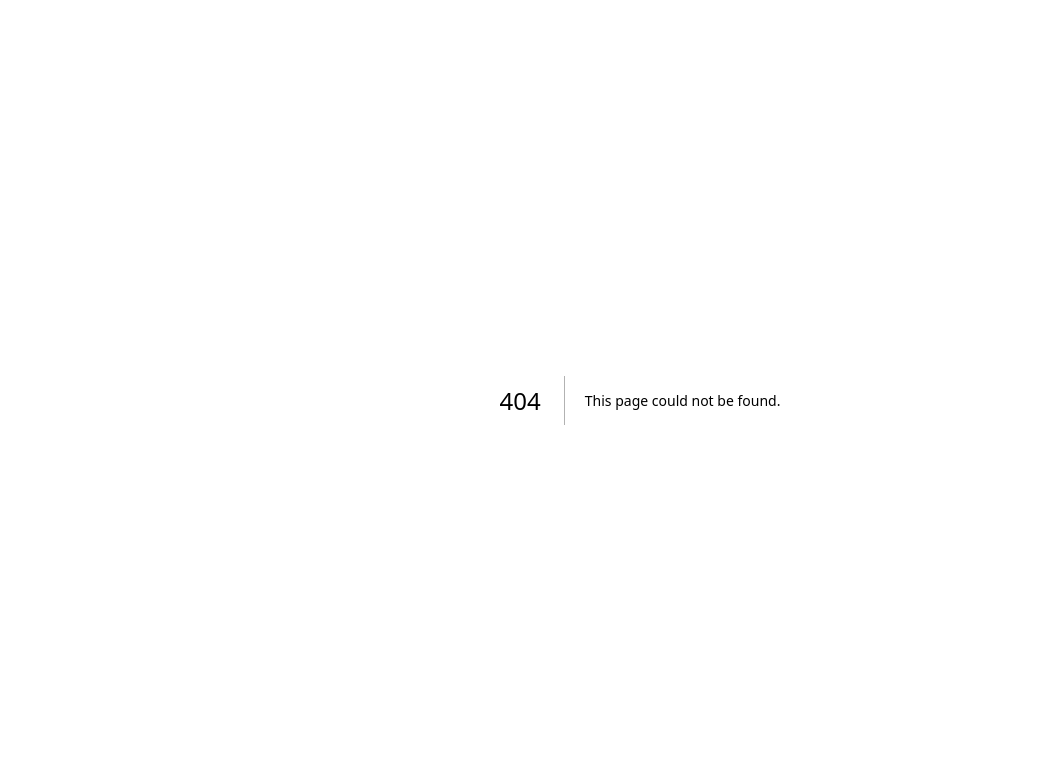
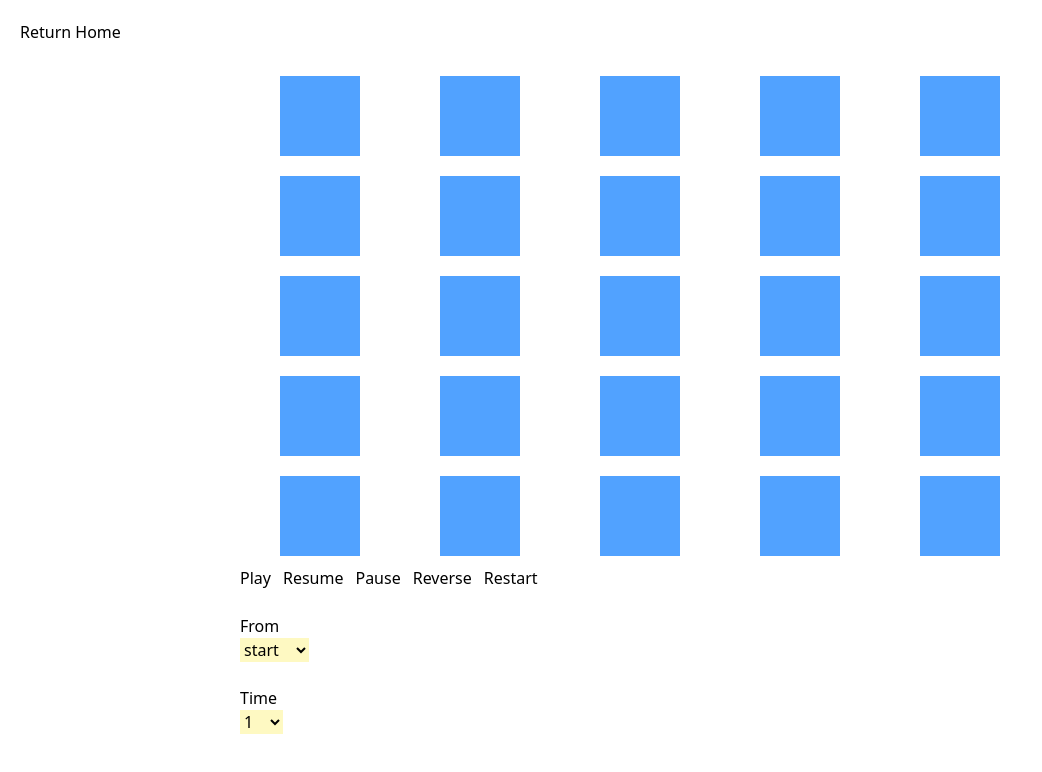
Before and after one commit to talhaceliktas/gsap-work-area, a Next.js app: page /stagger-loading in a window 1280 px wide. Before the commit this address had no page. Shown: the top 772 px of the page, without its empty margins (0-1042 px from the left). Built offline with nearby package versions, Linux system fonts and the light colour scheme.

Commit message:
stagger-loading added

```diff
--- a/app/layout.js
+++ b/app/layout.js
@@ -1,6 +1,7 @@
 import gsap from "gsap";
 import "./globals.css";
 import { useGSAP } from "@gsap/react";
+import Link from "next/link";
 
 export const metadata = {
   title: "Create Next App",
@@ -14,6 +15,9 @@ export default function RootLayout({ children }) {
     <html lang="en" className="tc-new-price">
       <body className={`antialiased`}>
         <main className="h-screen w-screen flex justify-center items-center">
+          <Link href="/" className="fixed top-5 left-5">
+            Return Home
+          </Link>
           {children}
         </main>
       </body>
--- a/app/page.js
+++ b/app/page.js
@@ -1,15 +1,9 @@
 import Link from "next/link";
-
-const paths = [
-  {
-    label: "Bubble Effect",
-    path: "bubble-effect",
-  },
-];
+import paths from "./paths.json";
 
 export default function Home() {
   return (
-    <div>
+    <div className="grid grid-cols-4">
       {paths.map((p) => (
         <Link href={p.path} key={p.label}>
           {p.label}
--- /dev/null
+++ b/app/paths.json
@@ -0,0 +1,10 @@
+[
+  {
+    "label": "Bubble Effect",
+    "path": "bubble-effect"
+  },
+  {
+    "label": "Stagger Loading",
+    "path": "stagger-loading"
+  }
+]
--- /dev/null
+++ b/app/stagger-loading/page.js
@@ -0,0 +1,72 @@
+"use client";
+
+import { useGSAP } from "@gsap/react";
+import gsap from "gsap";
+import React, { useRef, useState } from "react";
+
+const Page = () => {
+  const [from, setFrom] = useState("start");
+  const [time, setTime] = useState(1);
+
+  const tweenRef = useRef();
+
+  useGSAP(() => {
+    tweenRef.current = gsap.to(".box", {
+      width: "36px",
+      height: "36px",
+      stagger: {
+        grid: [5, 5],
+        from: from,
+        amount: time,
+      },
+      paused: true,
+    });
+  }, [from, time]);
+
+  return (
+    <div>
+      <div className="grid  grid-cols-5 w-[800px] h-[500px] grid-rows-5">
+        {Array.from({ length: 25 }, (_, i) => (
+          <div
+            className="bg-blue-400 w-20 h-20 self-center justify-self-center box"
+            key={i + 1}
+          />
+        ))}
+      </div>
+      <div className="flex gap-x-3">
+        <button onClick={() => tweenRef.current.play()}>Play</button>
+        <button onClick={() => tweenRef.current.resume()}>Resume</button>
+        <button onClick={() => tweenRef.current.pause()}>Pause</button>
+        <button onClick={() => tweenRef.current.reverse()}>Reverse</button>
+        <button onClick={() => tweenRef.current.restart()}>Restart</button>
+      </div>
+      <div className="mt-6">
+        <p>From</p>
+        <select
+          className="bg-yellow-100"
+          onChange={(e) => setFrom(e.target.value)}
+          value={from}
+        >
+          <option>start</option>
+          <option>end</option>
+          <option>center</option>
+        </select>
+      </div>
+      <div className="mt-6">
+        <p>Time</p>
+        <select
+          className="bg-yellow-100"
+          onChange={(e) => setTime(Number(e.target.value))}
+          value={time}
+        >
+          <option>0.5</option>
+          <option>1</option>
+          <option>2</option>
+          <option>5</option>
+        </select>
+      </div>
+    </div>
+  );
+};
+
+export default Page;
```
